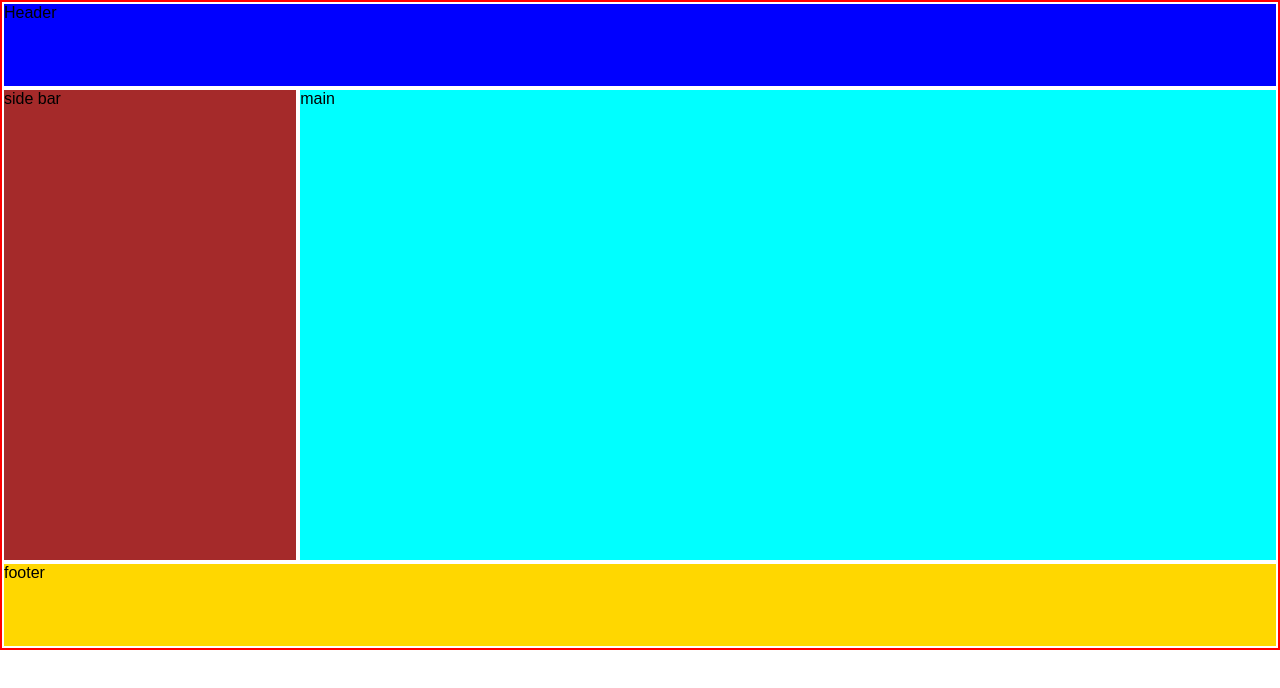
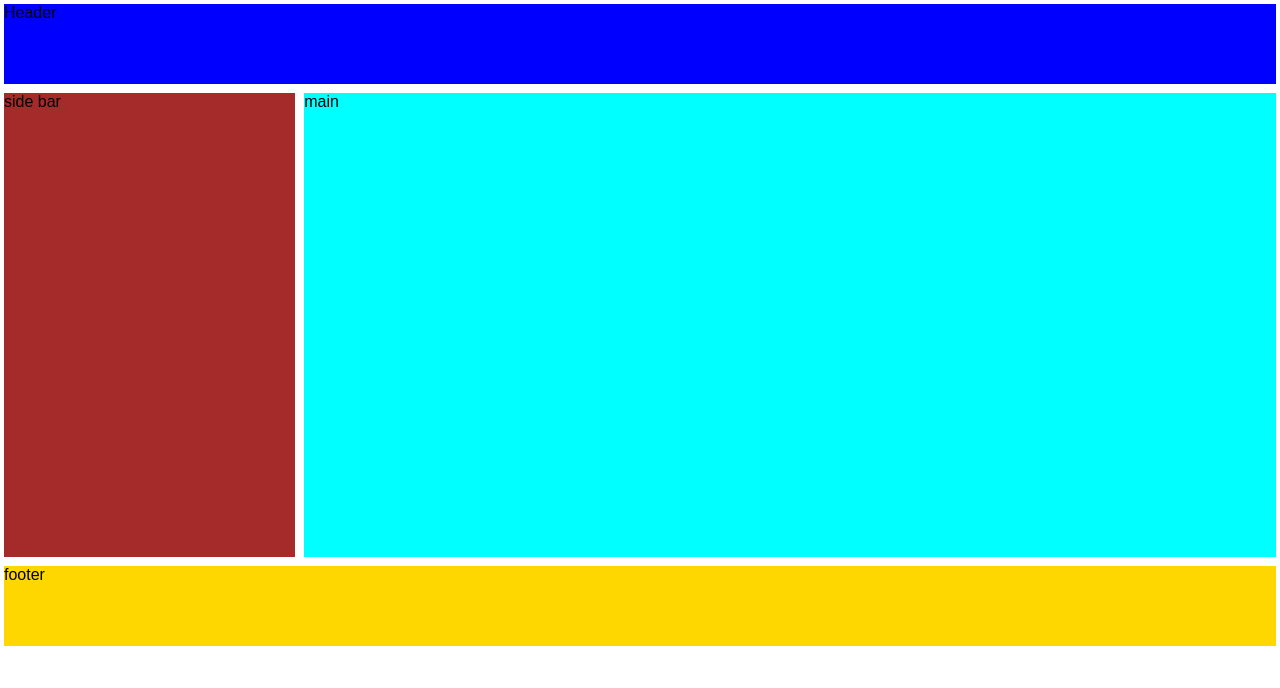
Before and after one commit to MuhammadQuaid914/Basic_Html_Css, a plain HTML site: page CSS/Grid/grid_template/index.html in a window 1280 px wide. Drawn offline with Linux system fonts and the light colour scheme.

Commit message:
add new color in template

```diff
--- a/CSS/Grid/grid_template/style.css
+++ b/CSS/Grid/grid_template/style.css
@@ -6,7 +6,8 @@
 }
 .container{
    height: 650px;
-    border: 2px solid red;
+    border: 2px solid #ffff;
+    gap: 5px;
     display: grid;
     grid-template-areas:
                         "hr hr hr hr hr"
```
Also changed, not shown: CSS/Grid/grid_template/index.html (+1 -6 lines).
